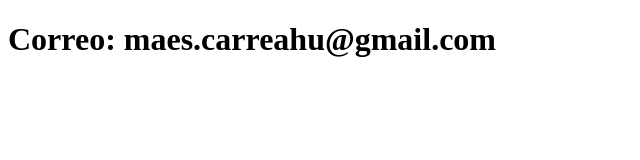
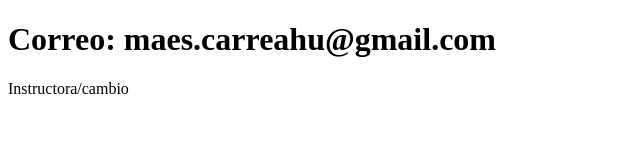
Before and after one commit to Minmariomin/prueba-commits, a plain HTML site: page contacto.html in a window 1280 px wide. Shown: the whole page, without its empty margins (0-640 px from the left). Drawn offline with Linux system fonts and the light colour scheme.

Commit message:
actuliza contacto.html 2

```diff
--- a/contacto.html
+++ b/contacto.html
@@ -7,5 +7,6 @@
 </head>
 <body>
     <h1>Correo: maes.carreahu@gmail.com</h1>
+        <p>Instructora/cambio</p>
 </body>
 </html>
```
